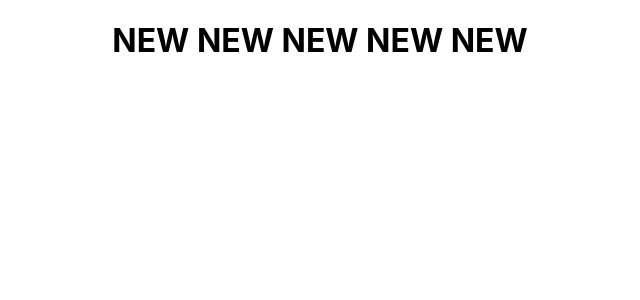
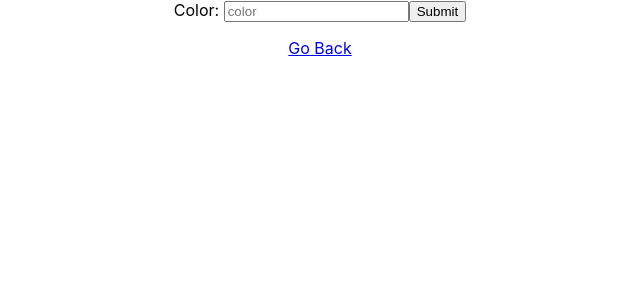
Before and after one commit to kgagne15/ReactRouterColor, a React (Create React App) app: page /colors/new in a window 1280 px wide. Shown: the top 300 px of the page, without its empty margins (320-960 px from the left). Built offline with nearby package versions, Linux system fonts and the light colour scheme.

Commit message:
functionality working, but color picker not used

```diff
--- a/src/App.js
+++ b/src/App.js
@@ -5,7 +5,7 @@ import ColorForm from "./ColorForm";
 
 import './App.css';
 
-import {BrowserRouter, Route, Link, Switch} from "react-router-dom";
+import {BrowserRouter, Route, Redirect, Switch} from "react-router-dom";
 
 function App() {
 
@@ -18,12 +18,12 @@ function App() {
             <Colors colors={colorsIdx}/>
           </Route>
           <Route exact path="/colors/new">
-          <ColorForm/>
+            <ColorForm colors={colorsIdx}/>
           </Route>
           <Route path="/colors/:color">
-          <ColorDetail/>
+            <ColorDetail colors={colorsIdx}/>
           </Route>
-
+          <Redirect to="/colors"/>
         </Switch>
       </BrowserRouter>
     </div>
--- a/src/ColorDetail.js
+++ b/src/ColorDetail.js
@@ -1,11 +1,15 @@
 import React from "react"
-import {useParams, Link} from "react-router-dom"
+import {useParams, Link, Redirect, useHistory} from "react-router-dom"
+import { BrowserRouter } from "react-router-dom/cjs/react-router-dom.min";
+import Colors from "./Colors";
 
 
-const ColorDetail = () => {
+const ColorDetail = ({colors}) => {
     let {color} = useParams()
+    let history = useHistory()
 
-    return (
+    if (colors.includes(color)) {
+        return (
         <>
         <div style={{backgroundColor: color}}>
             <h1>{color}</h1>
@@ -13,6 +17,11 @@ const ColorDetail = () => {
         <p><Link to="/colors">Go back</Link></p>
         </>
     )
+    } else {
+        return history.push('/colors')
+        //return <Colors colors={colors}/>
+    }
+
 }
 
 export default ColorDetail;
--- a/src/ColorForm.js
+++ b/src/ColorForm.js
@@ -1,9 +1,41 @@
-import React from "react";
+import React, {useState} from "react";
+import {Link, useHistory} from "react-router-dom";
 
-const ColorForm = () => {
+//used solution for useHistory
+const ColorForm = ({colors}) => {
+    const [formData, setFormData] = useState([]);
+    const history = useHistory();
+
+    const handleSubmit = (e) => {
+        e.preventDefault();
+        colors.splice(0, 0, formData.color)
+        setFormData('');
+        history.push("/colors");
+    }
+
+    const handleChange = (e) => {
+        const {name, value} = e.target;
+        setFormData(fData => ({
+            ...fData,
+            [name]: value
+        }))
+    }
+
+
     return (
         <>
-            <h1>NEW NEW NEW NEW NEW</h1>
+        <form onSubmit={handleSubmit}>
+            <label htmlFor="color">Color: </label>
+            <input
+                id="color"
+                name="color"
+                placeholder="color"
+                value={formData.color}
+                onChange={handleChange}
+            />
+            <button>Submit</button>
+        </form>
+        <p><Link to="/colors">Go Back</Link></p>
         </>
     )
 }
```
Lines whose indentation alone changed are shown as unchanged.
